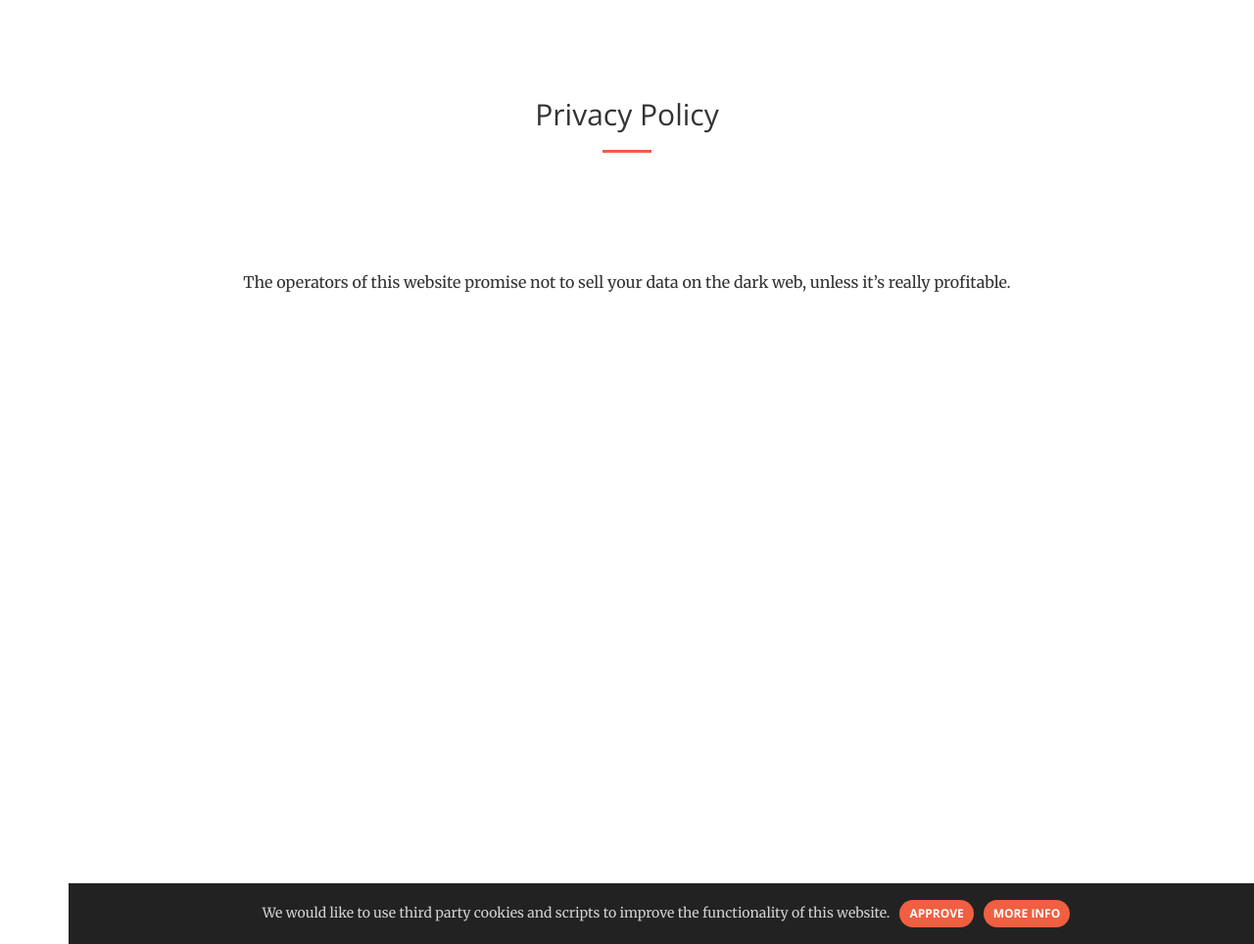
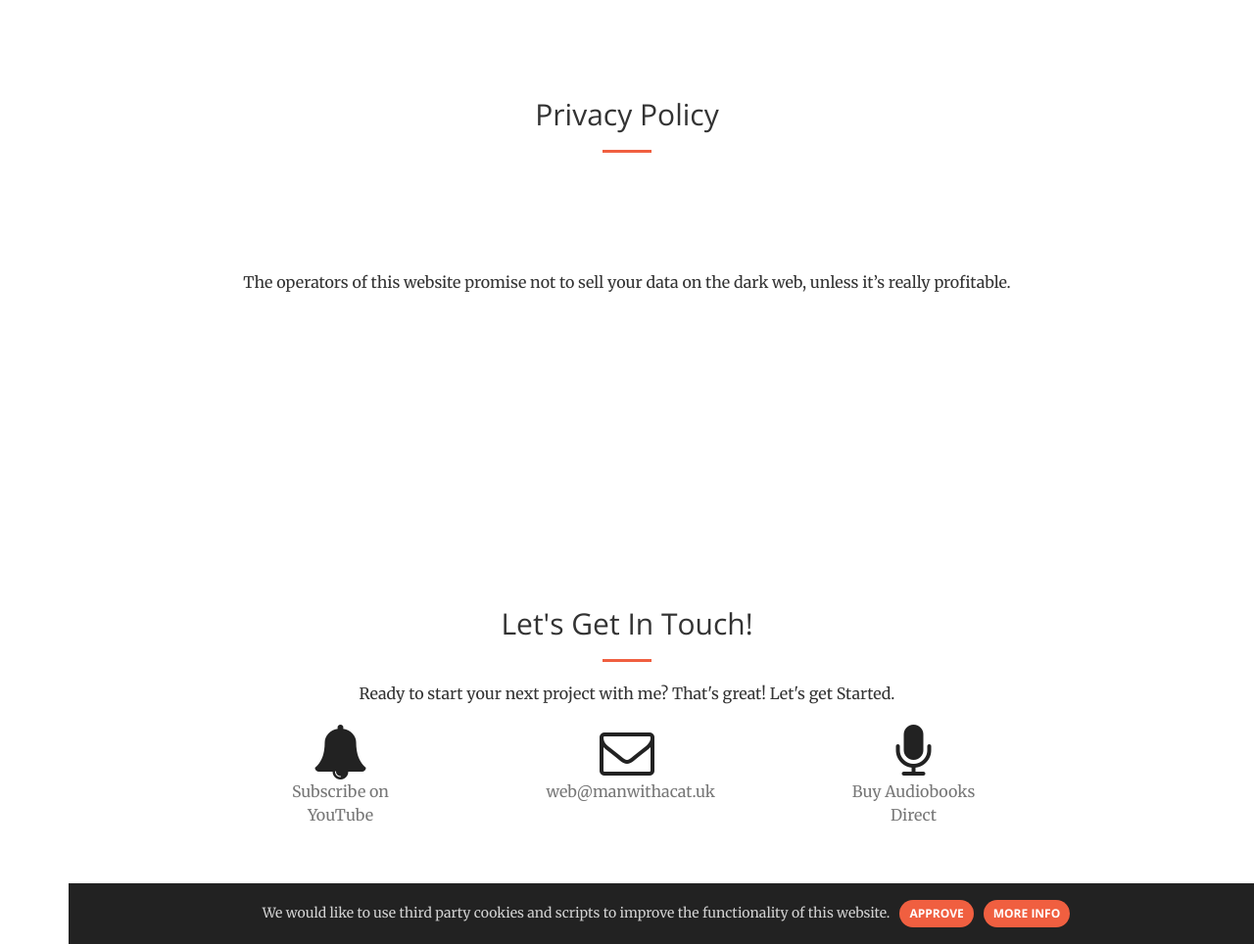
Before and after one commit to manwithacat/www, a Jekyll site: the page built from privacy.md, in a window 1280 px wide and 964 px high. Shown: the whole window at 98% size. Built offline with Jekyll 4.4.1, drawn with Linux system fonts in a browser that asks for light colours.

Commit message:
New icons

```diff
--- a/_includes/contact.html
+++ b/_includes/contact.html
@@ -2,15 +2,26 @@
     <div class="container">
         <div class="row">
             <div class="col-lg-8 col-lg-offset-2 text-center">
-
+                <h2 class="section-heading">Let's Get In Touch!</h2>
+                <hr class="primary">
+                <p>Ready to start your next project with me? That's great! Let's get Started.</p>
             </div>
         <div class="col-lg-2 col-lg-offset-2 text-center">
-
+            <a href="https://shop.authors-direct.com/collections/man-with-a-cat" target="_blank">
+                <i class="fa fa-bell fa-3x wow bounceIn" data-wow-delay=".1s"></i>
+                <p class="text-muted">Subscribe on YouTube</p>
+            </a>
         </div>
         <div class="col-lg-2 col-lg-offset-1 text-center">
-
+            <a href="mailto:web@manwithacat.uk" target="_blank">
+            <i class="fa fa-envelope-o fa-3x wow bounceIn" data-wow-delay=".1s"></i>
+                <p class="text-muted">web@manwithacat.uk</p>
+           </a>
         </div>
         <div class="col-lg-2 col-lg-offset-1 text-center">
-
+            <a href="https://shop.authors-direct.com/collections/man-with-a-cat" target="_blank">
+            <i class="fa fa-microphone fa-3x wow bounceIn" data-wow-delay=".1s"></i>
+                <p class="text-muted">Buy Audiobooks Direct</p>
+            </a>
         </div>
     </div>
```
